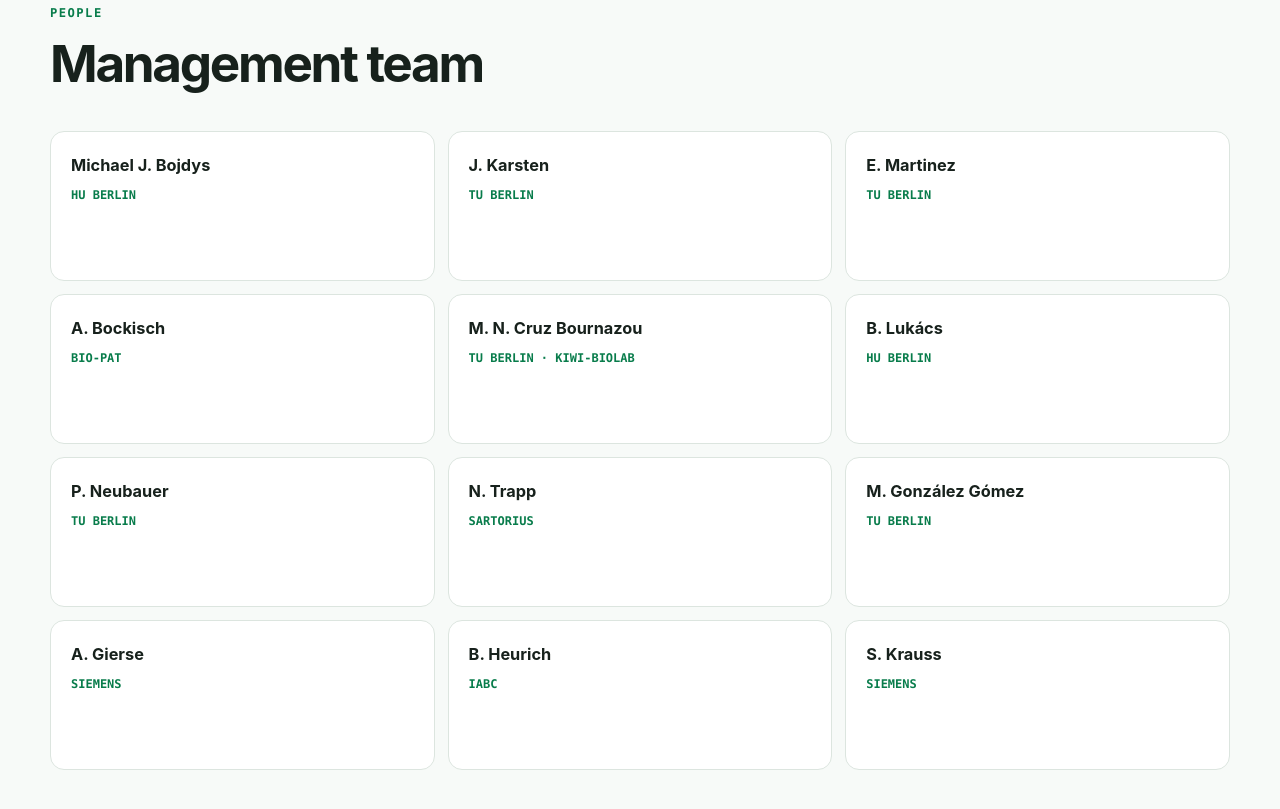
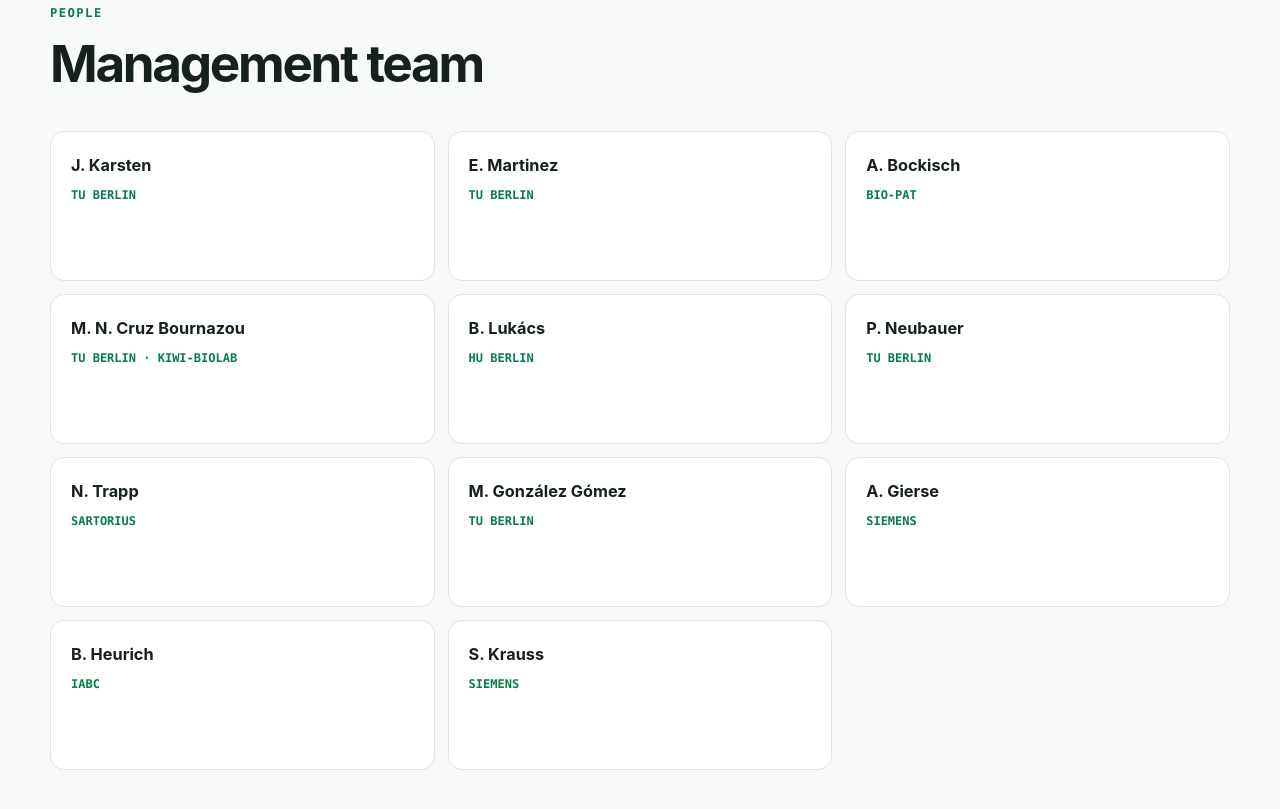
Before and after one commit to BioBlock-Community/bioblock-community.github.io, a plain HTML site: page community.html in a window 1280 px wide. Shown: the part 1254-2063 px from the top of the page. Drawn offline with Linux system fonts and the light colour scheme.

Commit message:
Update community.html

```diff
--- a/community.html
+++ b/community.html
@@ -24,7 +24,7 @@
     </div></section>
     <section class="section"><div class="shell"><p class="eyebrow">People</p><h2>Management team</h2>
       <div class="team-grid">
-        <div class="person"><strong>Michael J. Bojdys</strong><span>HU Berlin</span></div><div class="person"><strong>J. Karsten</strong><span>TU Berlin</span></div><div class="person"><strong>E. Martinez</strong><span>TU Berlin</span></div>
+        <div class="person"><strong>J. Karsten</strong><span>TU Berlin</span></div><div class="person"><strong>E. Martinez</strong><span>TU Berlin</span></div>
         <div class="person"><strong>A. Bockisch</strong><span>Bio-PAT</span></div><div class="person"><strong>M. N. Cruz Bournazou</strong><span>TU Berlin · KIWI-biolab</span></div><div class="person"><strong>B. Lukács</strong><span>HU Berlin</span></div>
         <div class="person"><strong>P. Neubauer</strong><span>TU Berlin</span></div><div class="person"><strong>N. Trapp</strong><span>Sartorius</span></div><div class="person"><strong>M. González Gómez</strong><span>TU Berlin</span></div>
         <div class="person"><strong>A. Gierse</strong><span>Siemens</span></div><div class="person"><strong>B. Heurich</strong><span>IABC</span></div><div class="person"><strong>S. Krauss</strong><span>Siemens</span></div>
```
